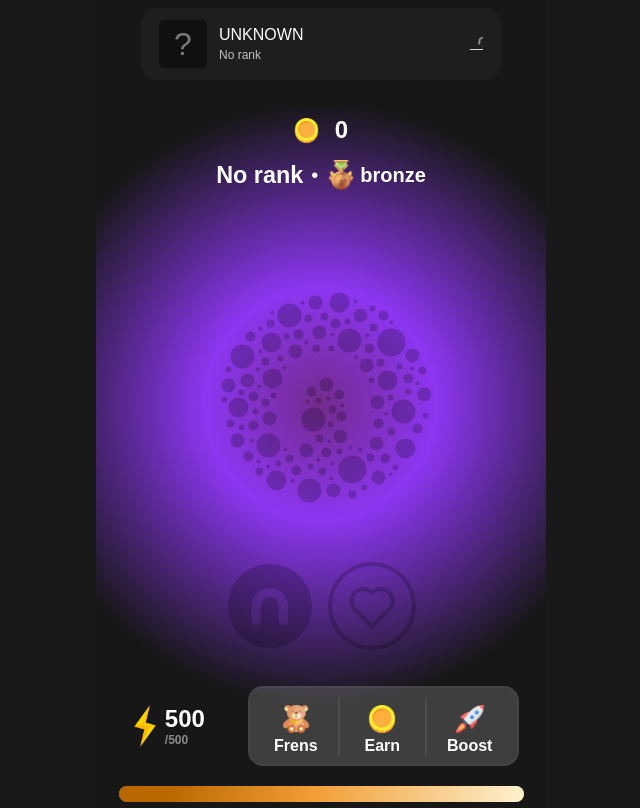
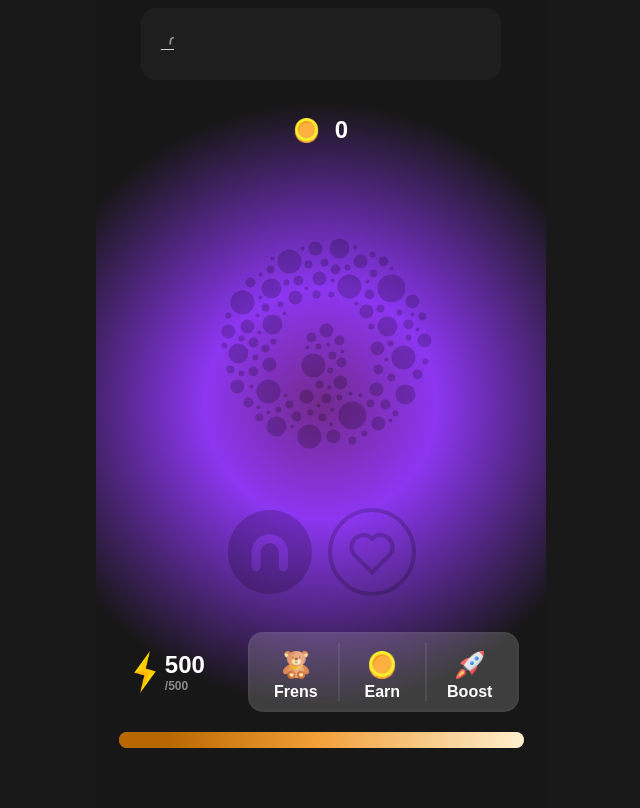
Before and after one commit to vadyarik/vadyarik.github.io, a plain HTML site: page index.html in a window 1280 px wide. Shown: the whole page, without its empty margins (319-959 px from the left). Drawn offline with nearby package versions, Linux system fonts and the light colour scheme.

Commit message:
disable rank

```diff
--- a/index.html
+++ b/index.html
@@ -20,7 +20,7 @@
 
     <div class="squad-container">
         <div class="login">
-            <div class="login-detail">
+            <div class="login-detail" style="display:none;">
                 <div class="profile">
                     <span>?</span>
                 </div>
@@ -47,7 +47,7 @@
         <h1 class="select-none"></h1>
     </div>
 
-    <div class="rank-container">
+    <div class="rank-container" style="display:none;">
         <div class="rank-items">
             <h3 class="select-none">No rank</h3>
             <span>•</span>
```
